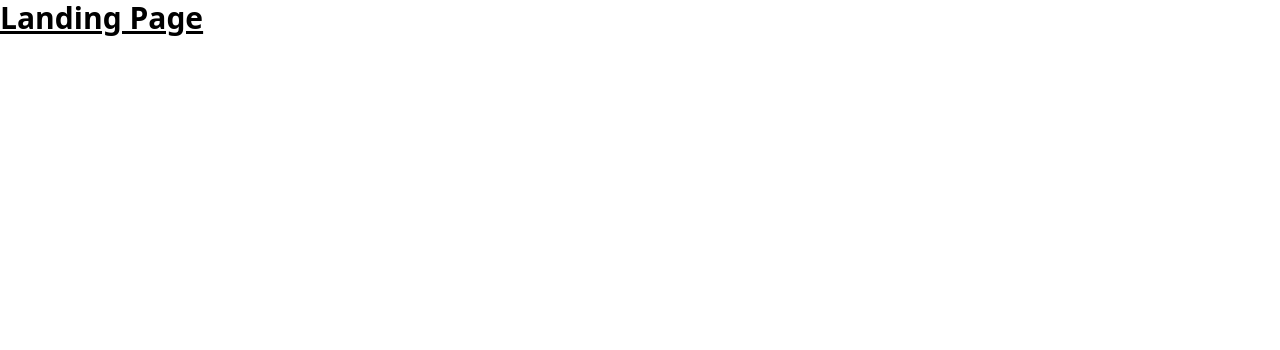
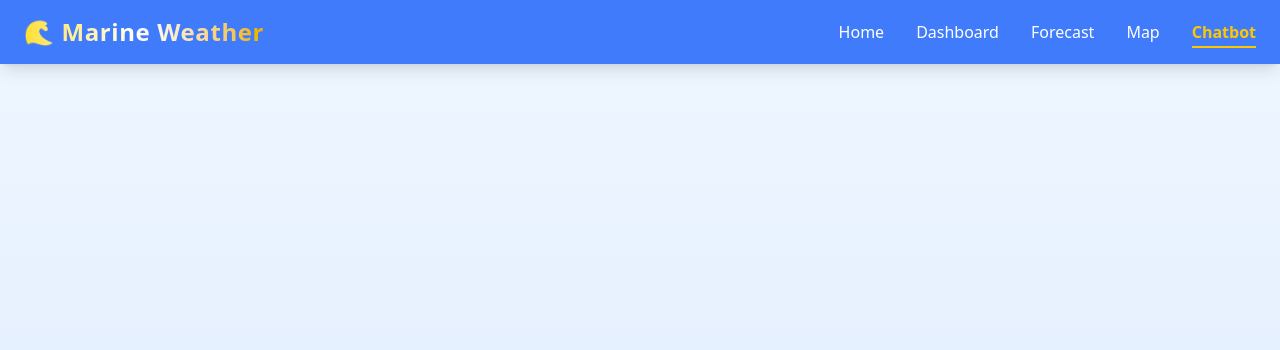
Before and after one commit to anshumandhami5/MariTime-Weather, a React (Vite) app in the folder Frontend/: page /chatbot in a window 1280 px wide. Shown: the top 350 px of the page. Built offline with nearby package versions, Linux system fonts and the light colour scheme.

Commit message:
Added Header & Home page

```diff
--- a/Frontend/package.json
+++ b/Frontend/package.json
@@ -11,8 +11,10 @@
   },
   "dependencies": {
     "@tailwindcss/vite": "^4.1.12",
+    "lucide-react": "^0.540.0",
     "react": "^19.1.1",
     "react-dom": "^19.1.1",
+    "react-router-dom": "^7.8.1",
     "tailwindcss": "^4.1.12"
   },
   "devDependencies": {
--- a/Frontend/src/App.jsx
+++ b/Frontend/src/App.jsx
@@ -1,16 +1,21 @@
-import { useState } from 'react'
-import reactLogo from './assets/react.svg'
-import viteLogo from '/vite.svg'
-import './App.css'
+import { BrowserRouter as Router, Routes, Route } from "react-router-dom";
+import Header from "./components/Header";
+import Home from "./pagess/Home";
 
-function App() {
-  const [count, setCount] = useState(0)
 
+
+export default function App() {
   return (
-    <>
-      <h1 class="text-3xl font-bold underline">Landing Page</h1>
-    </>
-  )
+    <Router>
+      <div className="min-h-screen flex flex-col bg-gradient-to-b from-blue-50 to-blue-100">
+        <Header />
+        <main className="flex-1 p-6">
+          <Routes>
+            <Route path="/" element={<Home />} />
+
+          </Routes>
+        </main>
+      </div>
+    </Router>
+  );
 }
-
-export default App
--- /dev/null
+++ b/Frontend/src/components/Header.jsx
@@ -0,0 +1,80 @@
+import { Link, useLocation } from "react-router-dom";
+import { useState } from "react";
+import { Menu, X } from "lucide-react";
+
+export default function Header() {
+  const location = useLocation();
+  const [menuOpen, setMenuOpen] = useState(false);
+
+  const links = [
+    { name: "Home", path: "/" },
+    { name: "Dashboard", path: "/dashboard" },
+    { name: "Forecast", path: "/forecast" },
+    { name: "Map", path: "/map" },
+    { name: "Chatbot", path: "/chatbot" },
+  ];
+
+  return (
+    <header className="sticky top-0 z-50 bg-blue-600/80 backdrop-blur-md shadow-lg">
+      <nav className="container mx-auto flex justify-between items-center px-6 py-4">
+        {/* Brand */}
+        <h1 className="text-2xl font-extrabold bg-gradient-to-r from-yellow-300 via-white to-yellow-500 bg-clip-text text-transparent tracking-wide">
+          🌊 Marine Weather
+        </h1>
+
+        {/* Desktop Links */}
+        <div className="hidden md:flex space-x-8">
+          {links.map((link) => (
+            <Link
+              key={link.name}
+              to={link.path}
+              className={`relative font-medium transition duration-300 hover:text-yellow-300 ${
+                location.pathname === link.path
+                  ? "text-yellow-400 font-semibold"
+                  : "text-white"
+              }`}
+            >
+              {link.name}
+              {/* underline effect */}
+              <span
+                className={`absolute left-0 -bottom-1 h-[2px] w-0 bg-yellow-400 transition-all duration-300 ${
+                  location.pathname === link.path ? "w-full" : "hover:w-full"
+                }`}
+              ></span>
+            </Link>
+          ))}
+        </div>
+
+        {/* Mobile Menu Button */}
+        <button
+          className="md:hidden text-white"
+          onClick={() => setMenuOpen(!menuOpen)}
+        >
+          {menuOpen ? <X size={28} /> : <Menu size={28} />}
+        </button>
+      </nav>
+
+      {/* Mobile Menu */}
+      {menuOpen && (
+        <div className="md:hidden bg-blue-700/90 backdrop-blur-md shadow-lg">
+          <div className="flex flex-col space-y-4 px-6 py-4">
+            {links.map((link) => (
+              <Link
+                key={link.name}
+                to={link.path}
+                onClick={() => setMenuOpen(false)}
+                className={`text-lg font-medium transition duration-300 ${
+                  location.pathname === link.path
+                    ? "text-yellow-400 font-semibold"
+                    : "text-white hover:text-yellow-300"
+                }`}
+              >
+                {link.name}
+              </Link>
+            ))}
+          </div>
+        </div>
+      )}
+    </header>
+  );
+}
--- /dev/null
+++ b/Frontend/src/pagess/Home.jsx
@@ -0,0 +1,57 @@
+import { Link } from "react-router-dom";
+
+export default function Home() {
+  return (
+    <div className="relative min-h-[90vh] flex items-center justify-center bg-gradient-to-b from-blue-50 via-blue-100 to-blue-200 overflow-hidden">
+
+      {/* Background Image with Overlay */}
+      <div className="absolute inset-0">
+        <img
+          src="https://images.unsplash.com/photo-1507525428034-b723cf961d3e"
+          alt="ocean"
+          className="w-full h-full object-cover opacity-70"
+        />
+        <div className="absolute inset-0 bg-blue-900/40 backdrop-blur-sm"></div>
+      </div>
+
+      {/* Hero Content */}
+      <div className="relative z-10 text-center max-w-3xl px-6 space-y-6">
+        <h1 className="text-5xl md:text-6xl font-extrabold leading-tight bg-gradient-to-r from-yellow-300 via-white to-yellow-500 bg-clip-text text-transparent drop-shadow-lg">
+          Marine Weather Hub
+        </h1>
+        <p className="text-lg md:text-xl text-blue-100 font-medium drop-shadow-md">
+          Your trusted platform for real-time marine forecasts, ship routes, and AI-powered chatbot assistance.
+        </p>
+
+        {/* Call-to-Actions */}
+        <div className="flex justify-center gap-6 mt-6">
+          <Link
+            to="/dashboard"
+            className="px-6 py-3 rounded-2xl bg-yellow-400 text-blue-900 font-bold shadow-lg hover:bg-yellow-300 transform hover:scale-105 transition duration-300"
+          >
+            🚀 Explore Dashboard
+          </Link>
+          <Link
+            to="/chatbot"
+            className="px-6 py-3 rounded-2xl border border-yellow-300 text-yellow-300 font-semibold hover:bg-yellow-300 hover:text-blue-900 shadow-lg transform hover:scale-105 transition duration-300"
+          >
+            🤖 Talk to Chatbot
+          </Link>
+        </div>
+      </div>
+
+      {/* Decorative Waves at Bottom */}
+      <div className="absolute bottom-0 left-0 right-0">
+        <svg
+          xmlns="http://www.w3.org/2000/svg"
+          viewBox="0 0 1440 320"
+          className="w-full h-32 fill-blue-200"
+        >
+          <path
+            d="M0,192L60,176C120,160,240,128,360,138.7C480,149,600,203,720,224C840,245,960,235,1080,197.3C1200,160,1320,96,1380,64L1440,32V320H0Z"
+          ></path>
+        </svg>
+      </div>
+    </div>
+  );
+}
```
Also changed, not shown: 1 other file (tests, documents, lock files or other folders).
